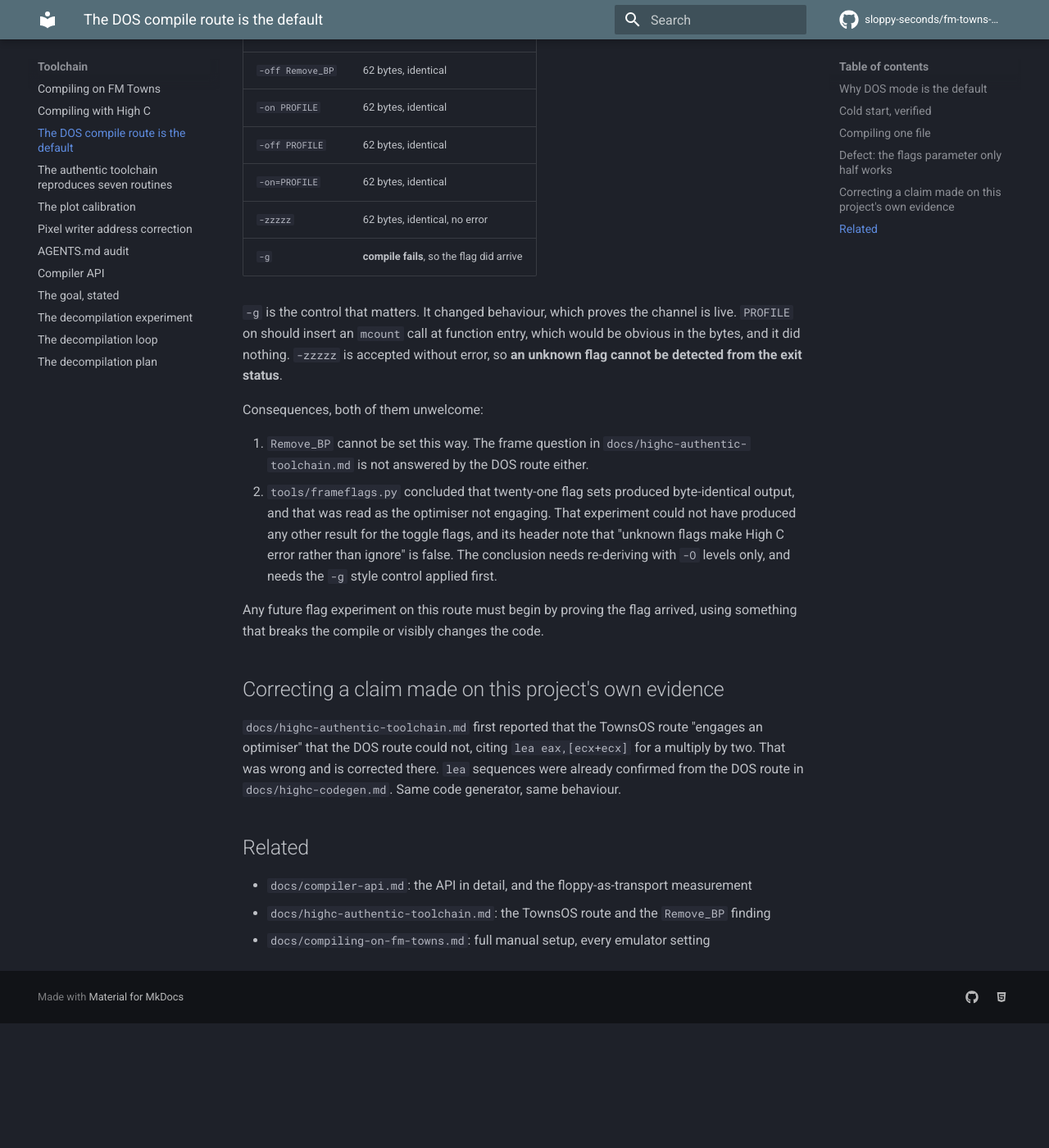
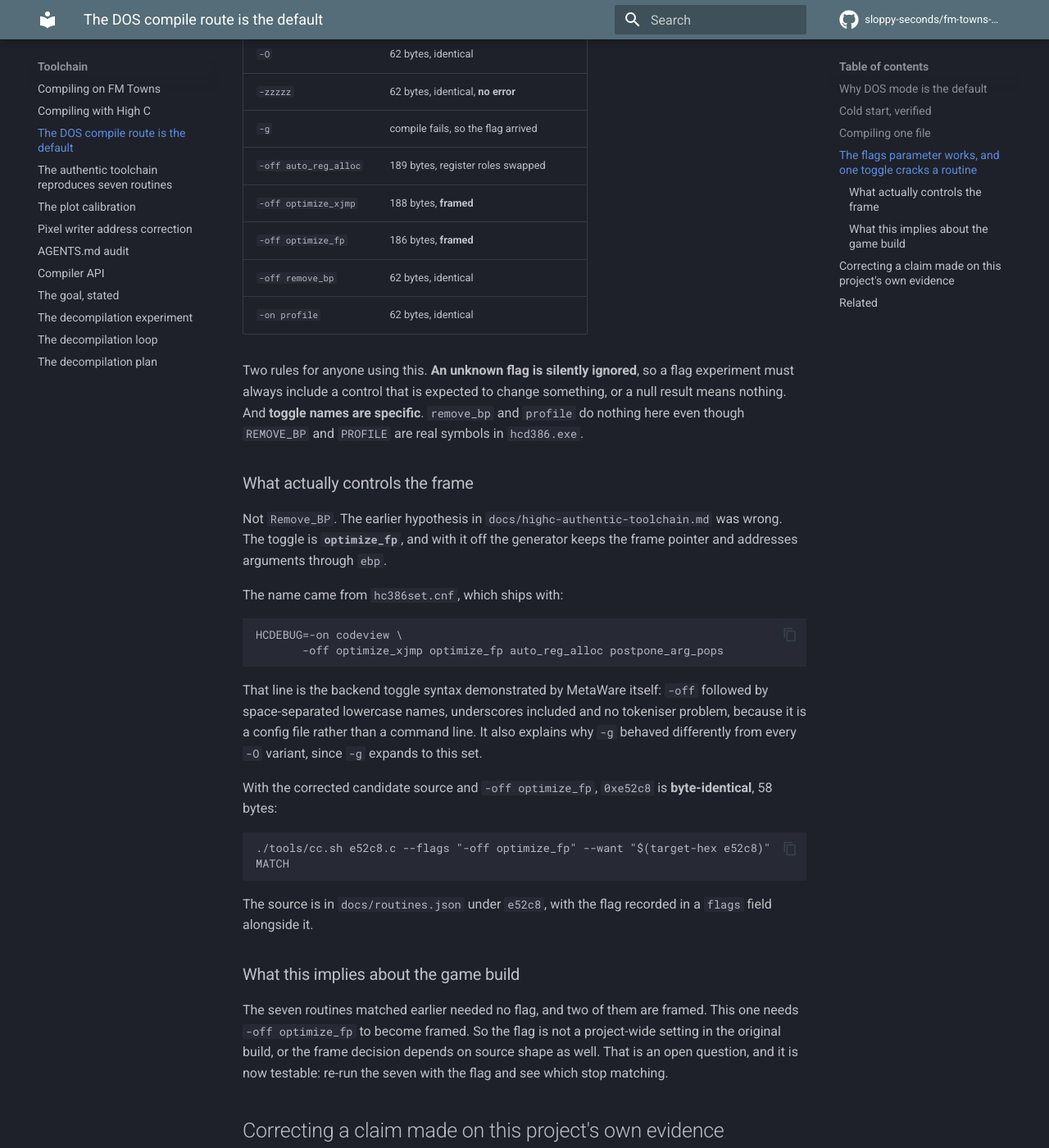
Before and after one commit to sloppy-seconds/fm-towns-ultima, an MkDocs documentation site: the page built from docs/compile-route-dos.md, in a window 1280 px wide and 1400 px high, scrolled down 2304 px. Shown: the whole window at 82% size. Built offline with MkDocs 1.6.1 and Material for MkDocs 9.7.7, drawn with Linux system fonts in a browser that asks for light colours; comment, search, counter and statistics services are not loaded; before the commit the page ends 3552 px from its top, so only the background shows below that; some of the changed text lies outside the part shown.

Commit message:
0xe52c8 matched with -off optimize_fp, and the frame-decision class empties
The toggle that keeps the frame pointer is optimize_fp, not Remove_BP. With
-off optimize_fp and a corrected struct layout, 0xe52c8 is byte-identical at 58
bytes. That is the eighth matched routine and the first cracked by a flag rather
than a source shape.

The name came from hc386set.cnf, which ships HCDEBUG as '-on codeview' plus
'-off optimize_xjmp optimize_fp auto_reg_alloc postpone_arg_pops'. That line is
MetaWare demonstrating the backend toggle syntax itself, space-separated
lowercase names with underscores intact, and it explains why -g behaved
differently from every -O variant.

Corrects my own conclusion from earlier today that toggles were silently
ignored. They work. -off auto_reg_alloc gives 189 bytes and -off optimize_xjmp
gives 188 framed bytes. The names tried first were simply ineffective, and
because unknown flags are accepted without error the two cases look identical
until a control separates them.

Records the rule that a flag experiment needs a positive control, and an open
question: seven routines matched with no flag and two of those are framed, so
optimize_fp is not a project-wide setting in the original build.

````diff
--- a/docs/compile-route-dos.md
+++ b/docs/compile-route-dos.md
@@ -1,9 +1,9 @@
-# The DOS compile route is the default, and its flags only half work
+# The DOS compile route is the default, and its toggles crack routines
 
 **Verdict: use DOS mode.** For routine-level byte matching, `tools/cserve.js`
 calling `HCD386.EXE` under MS-DOS 6.2 is the better tool than the TownsOS
-route, and this page records why, how to bring it up cold, and one defect in it
-that was found by measurement rather than assumed.
+route, and this page records why, how to bring it up cold, and the toggle that
+reproduces a routine no source shape could match on its own.
 
 The TownsOS route is `docs/highc-authentic-toolchain.md`. It was worth one
 session because it proved the substitute invocation reproduces the authentic
@@ -79,42 +79,68 @@ guest. The container can be dead and health still reports green.
 compile is suspicious, because the object can be produced and still not reflect
 what was asked for.
 
-## Defect: the flags parameter only half works
+## The flags parameter works, and one toggle cracks a routine
 
 `/api/compile` accepts `flags` and interpolates it into the generator command
-line at `tools/cserve.js:513`. Ordinary switches arrive. **Toggle switches are
-silently ignored.** Measured on one source, all producing the same object sha
-`cfa02c2e3778`:
+line at `tools/cserve.js:513`. Both ordinary switches and toggle switches
+arrive. Measured on the `0xe52c8` candidate:
 
 | flags | result |
 |---|---|
-| (none) | 62 bytes of code |
+| (none) | 62 bytes, frameless, sha `cfa02c2e3778` |
 | `-O` | 62 bytes, identical |
-| `-off Remove_BP` | 62 bytes, identical |
-| `-on PROFILE` | 62 bytes, identical |
-| `-off PROFILE` | 62 bytes, identical |
-| `-on=PROFILE` | 62 bytes, identical |
-| `-zzzzz` | 62 bytes, identical, no error |
-| `-g` | **compile fails**, so the flag did arrive |
+| `-zzzzz` | 62 bytes, identical, **no error** |
+| `-g` | compile fails, so the flag arrived |
+| `-off auto_reg_alloc` | 189 bytes, register roles swapped |
+| `-off optimize_xjmp` | 188 bytes, **framed** |
+| `-off optimize_fp` | 186 bytes, **framed** |
+| `-off remove_bp` | 62 bytes, identical |
+| `-on profile` | 62 bytes, identical |
 
-`-g` is the control that matters. It changed behaviour, which proves the channel
-is live. `PROFILE` on should insert an `mcount` call at function entry, which
-would be obvious in the bytes, and it did nothing. `-zzzzz` is accepted without
-error, so **an unknown flag cannot be detected from the exit status**.
+Two rules for anyone using this. **An unknown flag is silently ignored**, so a
+flag experiment must always include a control that is expected to change
+something, or a null result means nothing. And **toggle names are specific**.
+`remove_bp` and `profile` do nothing here even though `REMOVE_BP` and `PROFILE`
+are real symbols in `hcd386.exe`.
 
-Consequences, both of them unwelcome:
+### What actually controls the frame
 
-1. `Remove_BP` cannot be set this way. The frame question in
-   `docs/highc-authentic-toolchain.md` is not answered by the DOS route either.
-2. `tools/frameflags.py` concluded that twenty-one flag sets produced
-   byte-identical output, and that was read as the optimiser not engaging. That
-   experiment could not have produced any other result for the toggle flags, and
-   its header note that "unknown flags make High C error rather than ignore" is
-   false. The conclusion needs re-deriving with `-O` levels only, and needs the
-   `-g` style control applied first.
+Not `Remove_BP`. The earlier hypothesis in
+`docs/highc-authentic-toolchain.md` was wrong. The toggle is **`optimize_fp`**,
+and with it off the generator keeps the frame pointer and addresses arguments
+through `ebp`.
 
-Any future flag experiment on this route must begin by proving the flag arrived,
-using something that breaks the compile or visibly changes the code.
+The name came from `hc386set.cnf`, which ships with:
+
+```
+HCDEBUG=-on codeview \
+       -off optimize_xjmp optimize_fp auto_reg_alloc postpone_arg_pops
+```
+
+That line is the backend toggle syntax demonstrated by MetaWare itself:
+`-off` followed by space-separated lowercase names, underscores included and no
+tokeniser problem, because it is a config file rather than a command line. It
+also explains why `-g` behaved differently from every `-O` variant, since `-g`
+expands to this set.
+
+With the corrected candidate source and `-off optimize_fp`, `0xe52c8` is
+**byte-identical**, 58 bytes:
+
+```
+./tools/cc.sh e52c8.c --flags "-off optimize_fp" --want "$(target-hex e52c8)"
+MATCH
+```
+
+The source is in `docs/routines.json` under `e52c8`, with the flag recorded in
+a `flags` field alongside it.
+
+### What this implies about the game build
+
+The seven routines matched earlier needed no flag, and two of them are framed.
+This one needs `-off optimize_fp` to become framed. So the flag is not a
+project-wide setting in the original build, or the frame decision depends on
+source shape as well. That is an open question, and it is now testable: re-run
+the seven with the flag and see which stop matching.
 
 ## Correcting a claim made on this project's own evidence
 
@@ -124,6 +150,11 @@ for a multiply by two. That was wrong and is corrected there. `lea` sequences
 were already confirmed from the DOS route in `docs/highc-codegen.md`. Same code
 generator, same behaviour.
 
+An intermediate conclusion on this page, that toggle switches were silently
+ignored, was also wrong. They work. The specific names tried first were
+ineffective, and because unknown names are accepted without error the two
+looked identical. The `-off auto_reg_alloc` control is what separated them.
+
 ## Related
 
 - `docs/compiler-api.md`: the API in detail, and the floppy-as-transport measurement
````
Also changed, not shown: docs/routines.json (+5 -3 lines).
